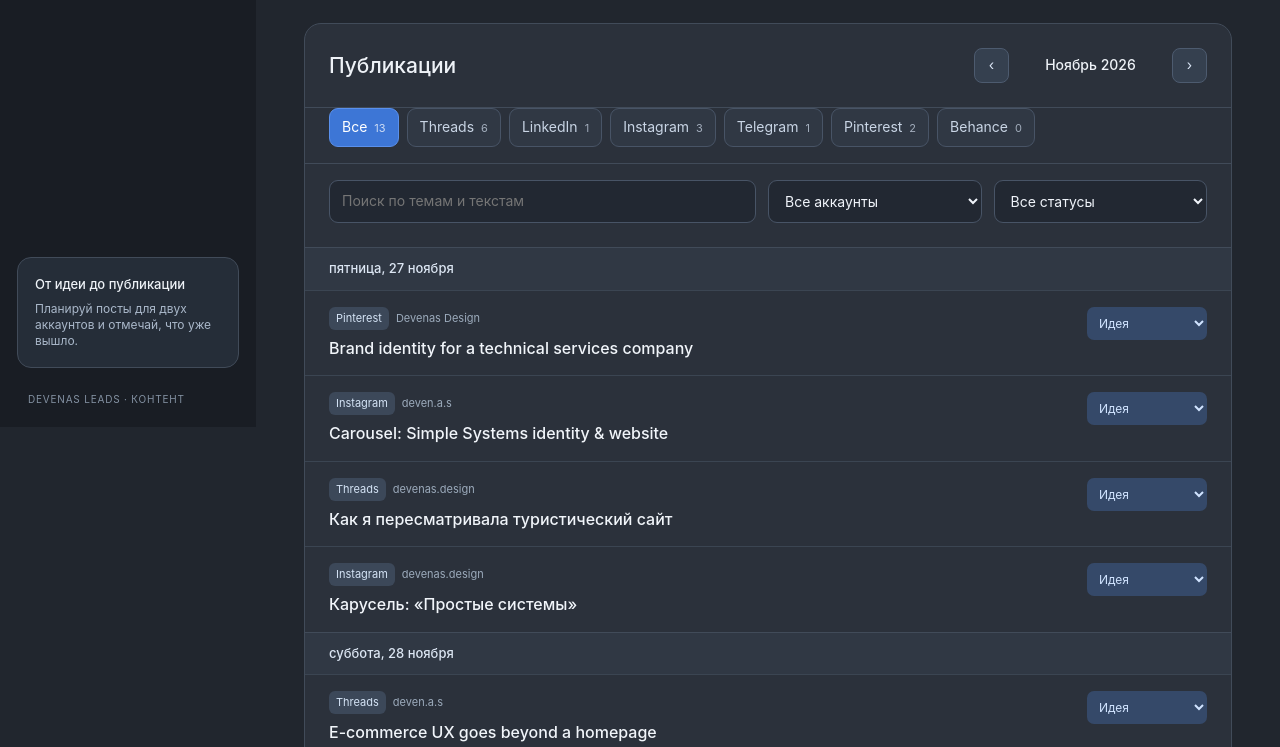
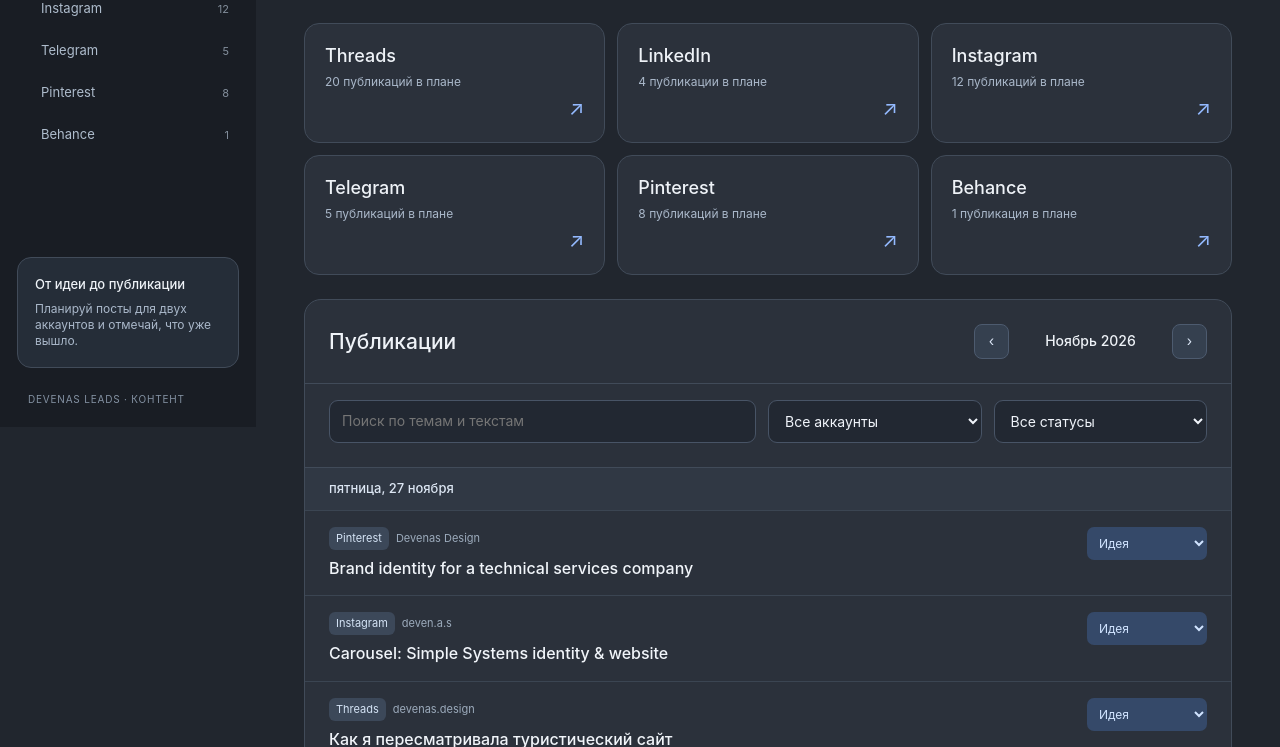
Before and after one commit to devenasdesign-rgb/devenas-leads-private, a website: page worker/content-plan.html in a window 1280 px wide. Shown: the part 373-1120 px from the top of the page. Drawn offline with Linux system fonts and the light colour scheme.

Commit message:
Make platform sections distinct in content plan

```diff
--- a/worker/content-plan.html
+++ b/worker/content-plan.html
@@ -31,6 +31,20 @@
     .platform-tab{border:1px solid #485466;background:#303844;color:#c9d5e5;border-radius:9px;padding:9px 12px;white-space:nowrap;font-weight:400}
     .platform-tab.active{border-color:#5a90ec;background:#3d76d6;color:white}
     .platform-tab small{margin-left:7px;opacity:.75;font-size:11px}
+    .platform-nav{display:flex;flex-direction:column;gap:3px}
+    .platform-link{height:39px;border-radius:9px;padding:0 13px 0 27px;display:flex;align-items:center;justify-content:space-between;color:#aebccc;font-size:13px}
+    .platform-link:hover{background:#29313d;color:white}
+    .platform-link.active{background:#303f58;color:#e8f2ff}
+    .platform-link small{font-size:11px;opacity:.7}
+    .platform-grid{display:grid;grid-template-columns:repeat(3,minmax(0,1fr));gap:var(--card-gap);margin-bottom:var(--section-gap)}
+    .platform-grid[hidden],.back-link[hidden]{display:none}
+    .platform-card{border:1px solid var(--border);border-radius:15px;background:var(--panel);min-height:120px;padding:20px;display:flex;flex-direction:column;justify-content:space-between}
+    .platform-card:hover{border-color:#6b9ce9;background:#333d4c}
+    .platform-card strong{font-size:18px;font-weight:500}
+    .platform-card span{font-size:12px;color:#aab8ca}
+    .platform-card em{align-self:flex-end;font-style:normal;color:#94baff;font-size:20px}
+    .back-link{display:inline-block;color:#9bc2ff;font-size:13px;margin:0 0 12px}
+    .back-link:hover{text-decoration:underline}
     .filters{grid-template-columns:minmax(180px,2fr) repeat(2,minmax(150px,1fr))}
     .filters{padding:16px var(--inner-gutter) var(--inner-gutter);gap:var(--card-gap)}
     .day-head{padding:12px var(--inner-gutter)}
@@ -47,6 +61,8 @@
       .stat{min-height:116px;padding:16px}
       .panel-head{padding:var(--inner-gutter)}
       .platform-tabs{padding:0 var(--inner-gutter) var(--inner-gutter)}
+      .platform-grid{grid-template-columns:repeat(2,minmax(0,1fr))}
+      .platform-card{padding:16px;min-height:106px}
       .filters{grid-template-columns:repeat(2,minmax(0,1fr))}
       .filters{padding:var(--inner-gutter);gap:var(--card-gap)}
       .day-head{padding:12px var(--inner-gutter)}
@@ -62,18 +78,19 @@
     <div class="side-title">РАБОЧЕЕ ПРОСТРАНСТВО</div>
     <a class="nav-item" href="./"><span class="nav-icon" aria-hidden="true">▦</span><span>Тёплые запросы</span></a>
     <div class="side-title section-break">КОНТЕНТ</div>
-    <a class="nav-item active" href="./content-plan.html" aria-current="page"><span class="nav-icon" aria-hidden="true">▤</span><span>Контент-план</span></a>
+    <a class="nav-item" href="#all" id="overview-link"><span class="nav-icon" aria-hidden="true">▤</span><span>Контент-план</span></a>
+    <nav class="platform-nav" id="platform-nav" aria-label="Площадки контент-плана"></nav>
     <div class="side-bottom"><div class="side-card"><strong>От идеи до публикации</strong><p>Планируй посты для двух аккаунтов и отмечай, что уже вышло.</p></div><div class="side-foot">DEVENAS LEADS · КОНТЕНТ</div></div>
   </aside>
   <button class="backdrop" id="backdrop" aria-label="Закрыть меню" hidden></button>
   <main class="main">
-    <header class="topbar"><button class="mobile-trigger" id="menu" aria-label="Открыть меню">☰</button><div class="breadcrumb">Рабочее пространство <span>/</span> Контент-план</div><div class="avatar">Н</div></header>
+    <header class="topbar"><button class="mobile-trigger" id="menu" aria-label="Открыть меню">☰</button><div class="breadcrumb">Рабочее пространство <span>/</span> <em id="breadcrumb-current" style="font-style:normal">Контент-план</em></div><div class="avatar">Н</div></header>
     <div class="content">
-      <div class="heading"><div><p class="eyebrow">ТВОЙ КОНТЕНТ ПО ДНЯМ</p><h1>Контент-план<span class="spark">✳</span></h1><p class="subhead">Идеи, тексты и публикации для всех твоих площадок.</p></div><button class="primary" id="add">＋ Добавить публикацию</button></div>
+      <div class="heading"><div><a class="back-link" href="#all" id="overview-back" hidden>← Все площадки</a><p class="eyebrow">ТВОЙ КОНТЕНТ ПО ДНЯМ</p><h1><span id="page-title">Контент-план</span><span class="spark">✳</span></h1><p class="subhead" id="page-subhead">Идеи, тексты и публикации для всех твоих площадок.</p></div><button class="primary" id="add">＋ Добавить публикацию</button></div>
       <div class="stats" id="stats"></div>
+      <div class="platform-grid" id="platform-grid" aria-label="Выбери площадку"></div>
       <section class="panel">
         <div class="panel-head"><h2>Публикации</h2><div class="month-tools"><button id="prev" aria-label="Предыдущий месяц">‹</button><strong id="month"></strong><button id="next" aria-label="Следующий месяц">›</button></div></div>
-        <nav class="platform-tabs" id="platform-tabs" aria-label="Разделы по площадкам"></nav>
         <div class="filters"><input id="search" aria-label="Поиск по публикациям" placeholder="Поиск по темам и текстам"><select id="account" aria-label="Аккаунт"><option value="">Все аккаунты</option><option>devenas.design</option><option>deven.a.s</option><option>Devenas Design</option></select><select id="status" aria-label="Статус"><option value="">Все статусы</option><option value="idea">Идея</option><option value="draft">Черновик</option><option value="ready">Готово</option><option value="published">Опубликовано</option></select></div>
         <div id="posts"></div>
       </section>
@@ -112,22 +129,39 @@ try { const saved = localStorage.getItem(KEY); posts = saved === null ? SEED.fil
 catch { posts = SEED.filter(p => p.platform !== "VK").map(p => ({...p})); }
 let month = today().slice(0,7), editing = null, activePlatform = "all";
 const platforms = ["Threads","LinkedIn","Instagram","Telegram","Pinterest","Behance"];
+const platformFromHash = () => platforms.find(name => name.toLowerCase() === location.hash.slice(1).toLowerCase()) || "all";
+activePlatform = platformFromHash();
 const labels = { idea:"Идея", draft:"Черновик", ready:"Готово", published:"Опубликовано" };
 function save() { try { localStorage.setItem(KEY, JSON.stringify(posts)); } catch { alert("Не удалось сохранить. Проверь свободное место и настройки браузера."); } }
 function render() {
   $("month").textContent = new Date(month + "-01T12:00:00Z").toLocaleDateString("ru-RU", { month:"long", year:"numeric", timeZone:"UTC" }).replace(" г.", "");
   const visiblePosts = posts.filter(p => platforms.includes(p.platform));
-  const monthPosts = visiblePosts.filter(p => p.date?.startsWith(month));
-  $("platform-tabs").innerHTML = [["all","Все"],...platforms.map(name => [name,name])].map(([value,label]) => {
-    const count = value === "all" ? monthPosts.length : monthPosts.filter(p => p.platform === value).length;
-    return `<button class="platform-tab ${activePlatform === value ? "active" : ""}" type="button" data-platform="${value}" aria-pressed="${activePlatform === value}">${label}<small>${count}</small></button>`;
+  const sectionPosts = activePlatform === "all" ? visiblePosts : visiblePosts.filter(p => p.platform === activePlatform);
+  const monthPosts = sectionPosts.filter(p => p.date?.startsWith(month));
+  $("overview-link").classList.toggle("active", activePlatform === "all");
+  if (activePlatform === "all") $("overview-link").setAttribute("aria-current","page");
+  else $("overview-link").removeAttribute("aria-current");
+  $("platform-nav").innerHTML = platforms.map(name => {
+    const count = visiblePosts.filter(p => p.platform === name).length;
+    return `<a class="platform-link ${activePlatform === name ? "active" : ""}" href="#${name.toLowerCase()}" ${activePlatform === name ? 'aria-current="page"' : ""}><span>${name}</span><small>${count}</small></a>`;
   }).join("");
+  $("platform-grid").hidden = activePlatform !== "all";
+  $("platform-grid").innerHTML = platforms.map(name => {
+    const count = visiblePosts.filter(p => p.platform === name).length;
+    const word = count % 10 === 1 && count % 100 !== 11 ? "публикация" : count % 10 >= 2 && count % 10 <= 4 && (count % 100 < 12 || count % 100 > 14) ? "публикации" : "публикаций";
+    return `<a class="platform-card" href="#${name.toLowerCase()}"><strong>${name}</strong><span>${count} ${word} в плане</span><em aria-hidden="true">↗</em></a>`;
+  }).join("");
+  $("page-title").textContent = activePlatform === "all" ? "Контент-план" : activePlatform;
+  document.title = (activePlatform === "all" ? "Контент-план" : activePlatform) + " — Devenas Leads";
+  $("page-subhead").textContent = activePlatform === "all" ? "Идеи, тексты и публикации для всех твоих площадок." : "Темы, черновики и публикации для " + activePlatform + ".";
+  $("breadcrumb-current").textContent = activePlatform === "all" ? "Контент-план" : activePlatform;
+  $("overview-back").hidden = activePlatform === "all";
   $("stats").innerHTML = [
-    ["Всего публикаций",visiblePosts.length],["Идей",visiblePosts.filter(p => p.status === "idea").length],
-    ["Готово",visiblePosts.filter(p => p.status === "ready").length],["Опубликовано",visiblePosts.filter(p => p.status === "published").length]
+    ["Всего публикаций",sectionPosts.length],["Идей",sectionPosts.filter(p => p.status === "idea").length],
+    ["Готово",sectionPosts.filter(p => p.status === "ready").length],["Опубликовано",sectionPosts.filter(p => p.status === "published").length]
   ].map(([name,count]) => `<div class="stat"><span>${name}</span><strong>${count}</strong></div>`).join("");
   const query = $("search").value.trim().toLocaleLowerCase();
-  const filtered = monthPosts.filter(p => (activePlatform === "all" || p.platform === activePlatform) && (!$("account").value || p.account === $("account").value) && (!$("status").value || p.status === $("status").value) && (!query || [p.title,p.text].join(" ").toLocaleLowerCase().includes(query))).sort((a,b) => a.date.localeCompare(b.date) || a.title.localeCompare(b.title));
+  const filtered = monthPosts.filter(p => (!$("account").value || p.account === $("account").value) && (!$("status").value || p.status === $("status").value) && (!query || [p.title,p.text].join(" ").toLocaleLowerCase().includes(query))).sort((a,b) => a.date.localeCompare(b.date) || a.title.localeCompare(b.title));
   if (!filtered.length) { $("posts").innerHTML = '<div class="empty"><strong>В этом месяце публикаций пока нет</strong>Добавь новую запись или поменяй фильтры.</div>'; return; }
   const days = [...new Set(filtered.map(p => p.date))];
   $("posts").innerHTML = days.map(date => `<div class="day-head">${esc(nice(date))}</div>` + filtered.filter(p => p.date === date).map(p => {
@@ -157,7 +191,16 @@ function closeForm() { $("modal").hidden = true; editing = null; }
 $("prev").onclick = () => navigate(-1);
 $("next").onclick = () => navigate(1);
 for (const id of ["search","account","status"]) $(id).addEventListener(id === "search" ? "input" : "change", render);
-$("platform-tabs").onclick = event => { const value = event.target.closest("[data-platform]")?.dataset.platform; if (value && (value === "all" || platforms.includes(value))) { activePlatform = value; render(); } };
+function changeSection() {
+  activePlatform = platformFromHash();
+  $("search").value = $("account").value = $("status").value = "";
+  const dates = posts.filter(p => p.platform === activePlatform).map(p => p.date).filter(Boolean).sort();
+  if (activePlatform !== "all" && dates.length && !dates.some(date => date.startsWith(month))) month = dates[0].slice(0,7);
+  $("sidebar").classList.remove("open"); $("backdrop").hidden = true;
+  window.scrollTo(0,0);
+  render();
+}
+window.addEventListener("hashchange", changeSection);
 $("add").onclick = () => openForm(null);
 $("close").onclick = $("cancel").onclick = closeForm;
 $("posts").addEventListener("click", event => { const id = event.target.closest("[data-edit]")?.dataset.edit; if (id) openForm(posts.find(p => p.id === id)); });
@@ -172,13 +215,14 @@ $("form").onsubmit = event => {
   Object.assign(item,value);
   if (!editing) posts.push(item);
   month = value.date.slice(0,7);
-  if (activePlatform !== "all") activePlatform = value.platform;
-  save(); closeForm(); render();
+  save(); closeForm();
+  if (activePlatform !== "all" && activePlatform !== value.platform) location.hash = value.platform.toLowerCase();
+  else render();
 };
 $("delete").onclick = () => { const post = posts.find(p => p.id === editing); if (!post || !confirm(`Удалить «${post.title}»?`)) return; posts = posts.filter(p => p.id !== editing); save(); closeForm(); render(); };
 $("menu").onclick = () => { $("sidebar").classList.add("open"); $("backdrop").hidden = false; };
 $("backdrop").onclick = () => { $("sidebar").classList.remove("open"); $("backdrop").hidden = true; };
 document.addEventListener("keydown", event => { if (event.key === "Escape" && !$("modal").hidden) closeForm(); });
-render();
+changeSection();
 </script>
 </body></html>
```
